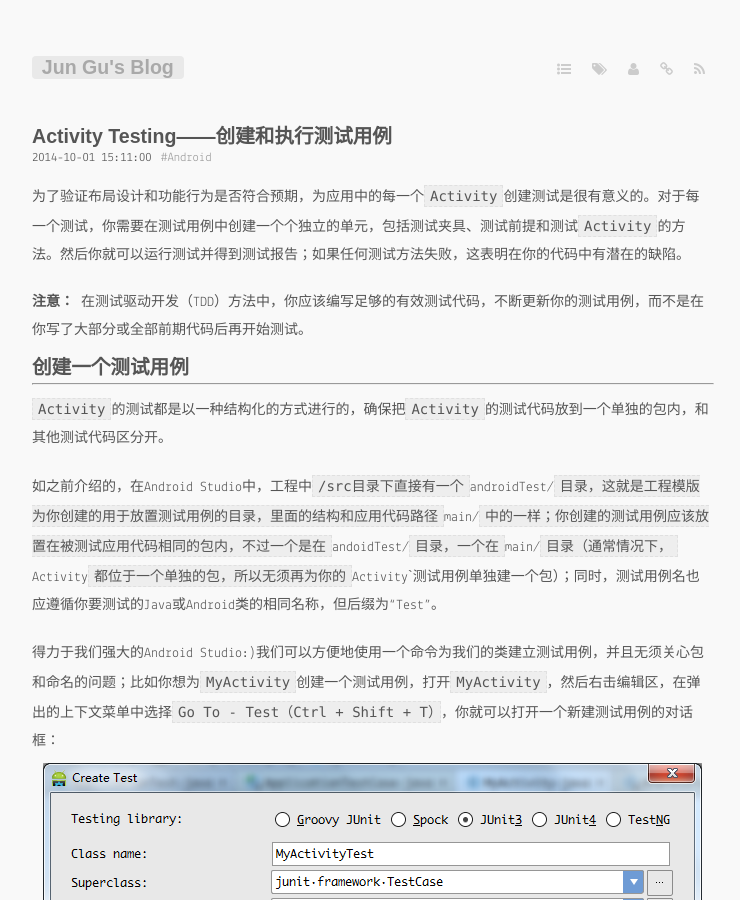
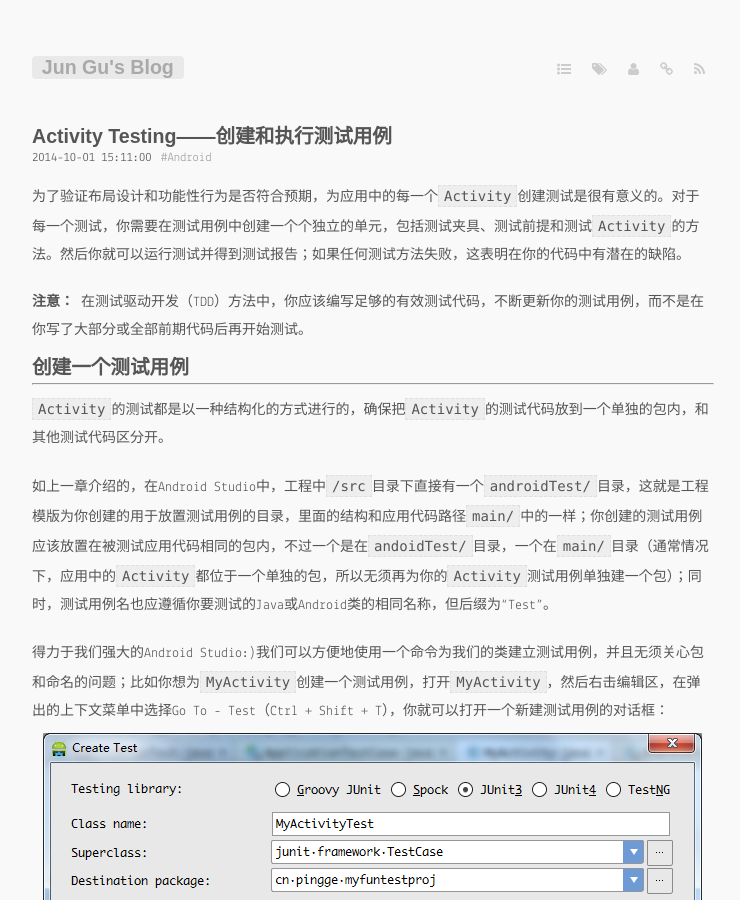
Before and after one commit to 2dxgujun/2dxgujun.github.com, a Jekyll site: the page built from _posts/2014-10-01-Activity-Testing-Creating-and-Running-a-Test-Case.md, in a window 1280 px wide and 900 px high. Shown: the whole window, without its empty margins (268-1008 px from the left). Built offline with Jekyll 4.4.1, drawn with Linux system fonts in a browser that asks for light colours; some web fonts are replaced; Markdown is read by kramdown in place of the engine named in the settings; comment, search, counter and statistics services are not loaded; some of the changed text lies outside the part shown.

Commit message:
Revise posts

```diff
--- a/_posts/2014-10-01-Activity-Testing-Creating-and-Running-a-Test-Case.md
+++ b/_posts/2014-10-01-Activity-Testing-Creating-and-Running-a-Test-Case.md
@@ -8,7 +8,7 @@
   - Android
 ---
 
-为了验证布局设计和功能行为是否符合预期，为应用中的每一个`Activity`创建测试是很有意义的。对于每一个测试，你需要在测试用例中创建一个个独立的单元，包括测试夹具、测试前提和测试`Activity`的方法。然后你就可以运行测试并得到测试报告；如果任何测试方法失败，这表明在你的代码中有潜在的缺陷。
+为了验证布局设计和功能性行为是否符合预期，为应用中的每一个`Activity`创建测试是很有意义的。对于每一个测试，你需要在测试用例中创建一个个独立的单元，包括测试夹具、测试前提和测试`Activity`的方法。然后你就可以运行测试并得到测试报告；如果任何测试方法失败，这表明在你的代码中有潜在的缺陷。
 
 
 **注意：**
@@ -19,9 +19,9 @@
 ---
 `Activity`的测试都是以一种结构化的方式进行的，确保把`Activity`的测试代码放到一个单独的包内，和其他测试代码区分开。
 
-如之前介绍的，在Android Studio中，工程中`/src目录下直接有一个`androidTest/`目录，这就是工程模版为你创建的用于放置测试用例的目录，里面的结构和应用代码路径`main/`中的一样；你创建的测试用例应该放置在被测试应用代码相同的包内，不过一个是在`andoidTest/`目录，一个在`main/`目录（通常情况下，`Activity`都位于一个单独的包，所以无须再为你的`Activity`测试用例单独建一个包）；同时，测试用例名也应遵循你要测试的Java或Android类的相同名称，但后缀为“Test”。
+如上一章介绍的，在Android Studio中，工程中`/src`目录下直接有一个`androidTest/`目录，这就是工程模版为你创建的用于放置测试用例的目录，里面的结构和应用代码路径`main/`中的一样；你创建的测试用例应该放置在被测试应用代码相同的包内，不过一个是在`andoidTest/`目录，一个在`main/`目录（通常情况下，应用中的`Activity`都位于一个单独的包，所以无须再为你的`Activity`测试用例单独建一个包）；同时，测试用例名也应遵循你要测试的Java或Android类的相同名称，但后缀为“Test”。
 
-得力于我们强大的Android Studio:)我们可以方便地使用一个命令为我们的类建立测试用例，并且无须关心包和命名的问题；比如你想为`MyActivity`创建一个测试用例，打开`MyActivity`，然后右击编辑区，在弹出的上下文菜单中选择`Go To - Test（Ctrl + Shift + T）`，你就可以打开一个新建测试用例的对话框：
+得力于我们强大的Android Studio:)我们可以方便地使用一个命令为我们的类建立测试用例，并且无须关心包和命名的问题；比如你想为`MyActivity`创建一个测试用例，打开`MyActivity`，然后右击编辑区，在弹出的上下文菜单中选择Go To - Test（Ctrl + Shift + T），你就可以打开一个新建测试用例的对话框：
 ![go_to_test](/media/files/2014/10/01/p2_go_to_test.png)
 
 一般来说，你只需要修改一个`Superclass`（使用Android提供的测试框架），再选择是否生成一些测试方法。
@@ -81,16 +80,15 @@
 你可以使用`getActivity()`方法得到测试`Activity`的引用。
 
 
-#添加测试前提
----
+###添加测试前提
 作为一次完善的检查，确认测试夹具是否设置正确是很好的做法，那样你想要测试的对象就会保证被正确地实例化和初始化。这样，你的测试就不会因为你的测试夹具初始化错误而失败；按照惯例，验证你的测试夹具状态的方法被命名为`testPreconditions()`。
 
 例如，你可能需要添加一个像这样的`testPreconditions()`方法：
 
 {% highlight java %}
 public void testPreconditions() {
-    assertNotNull(“mFirstTestActivity is null”, mFirstTestActivity);
-    assertNotNull(“mFirstTestText is null”, mFirstTestText);
+    assertNotNull("mFirstTestActivity is null", mFirstTestActivity);
+    assertNotNull("mFirstTestText is null", mFirstTestText);
 }
 {% endhighlight %}
 
@@ -102,8 +100,7 @@
 在这两种情况下，测试者将继续运行其它测试用例的测试方法。
 
 
-#添加测试方法验证你的Activity
----
+###添加测试方法验证你的Activity
 下一步，添加一个或多个测试方法来验证`Activity`的布局和功能性行为。
 
 例如，如果你的`Activity`中有一个`TextView`，你可以添加一个像这样的测试方法来检查它是否有正确的标签文本：
```
Also changed, not shown: other parts of _posts/2014-10-01-Activity-Testing-Creating-and-Running-a-Test-Case.md (+5 -6 lines), _posts/2014-10-01-Activity-Testing-Creating-Functional-Tests.md (+9 -10 lines), _posts/2014-10-01-Activity-Testing-Creating-Unit-Tests.md (+8 -7 lines), _posts/2014-10-01-Activity-Testing-Testing-UI-Components.md (+15 -15 lines), _posts/2014-10-01-Testing-Your-Android-Activity.md (+4 -4 lines).
